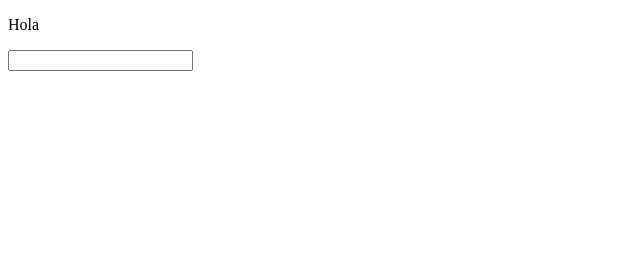
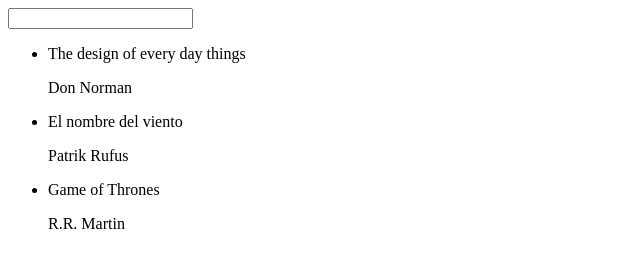
Before and after one commit to Cris17porci/AngularJS, a plain HTML site: page index.html in a window 1280 px wide. Shown: the whole page, without its empty margins (0-640 px from the left). Drawn offline with Linux system fonts and the light colour scheme.

Commit message:
PArte del ttutorial2
esta wea cada vez mas facil

```diff
--- a/app/js/controllers.js
+++ b/app/js/controllers.js
@@ -0,0 +1,9 @@
+angular.module('librosApp', []).controller('TodosLosLibrosCtrl', function () {});
+
+angular.module('librosApp', []).controller('TodosLosLibrosCtrl', function ($scope) {
+    $scope.libros = [
+        {'titulo': 'The design of every day things', 'autor': 'Don Norman'},
+        {'titulo': 'El nombre del viento', 'autor': 'Patrik Rufus'},
+        {'titulo': 'Game of Thrones', 'autor': 'R.R. Martin'}
+    ];
+});
--- a/index.html
+++ b/index.html
@@ -5,15 +5,19 @@
   <title>Ejemplo de Libros en Angular</title>
   <link rel="stylesheet" href="css/app.css"/>
 </head>
-	<body>
-
-    	<p>Hola  {{nombre}}</p>
-    	<input ng-model="nombre"/>
-
+<body ng-controller="TodosLosLibrosCtrl">
+<input ng-model="libroBuscado">
+     <ul>
+        <li ng-repeat="libro in libros | filter:libroBuscado">
+            {{libro.titulo}}
+            <p>{{libro.autor}}</p>
+        </li>
+    </ul>
   <!-- Agregamos angular para que funcione  -->
   <script src="app/lib/angular.js"></script>
 
   <!-- Importamos los archivos extras que vamos a usar -->
   <script src="app/js/app.js"></script>
+  <script src="app/js/controllers.js"></script>
 </body>
 </html>
```
Lines whose indentation alone changed are shown as unchanged.
